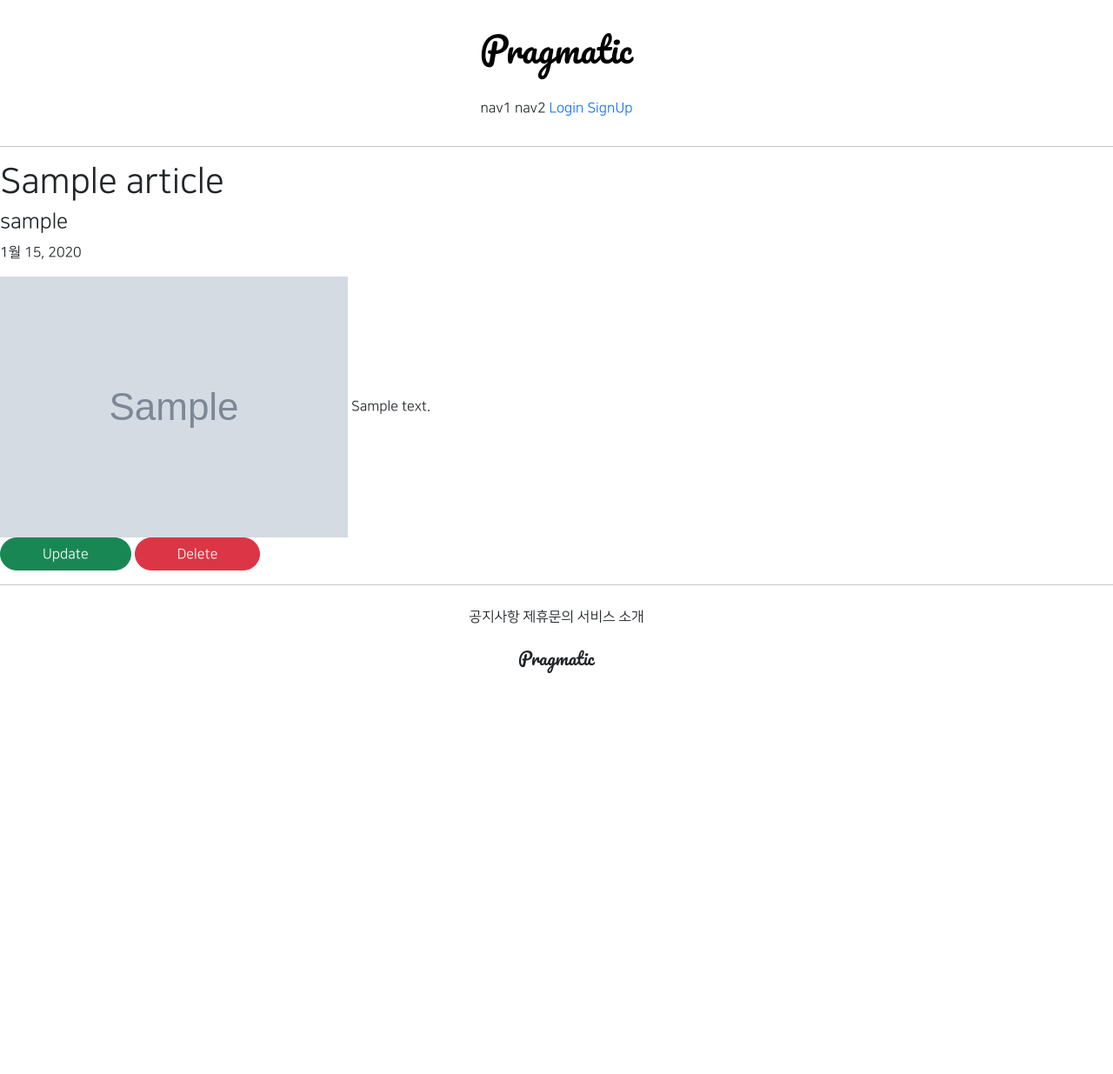
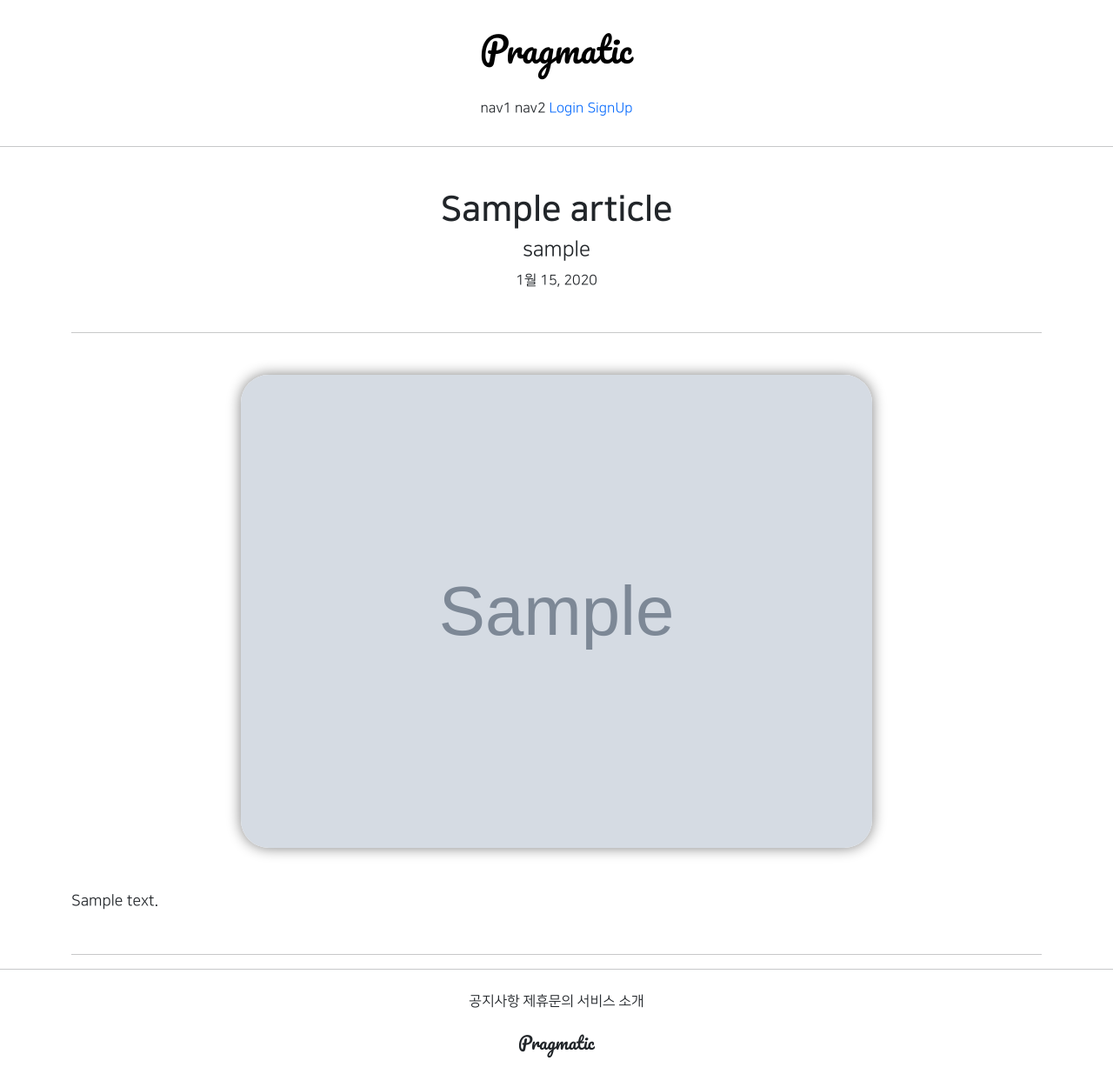
Before and after one commit to success899/gis_4ban_1, a Django app: page /articles/detail/1 in a window 1280 px wide. Shown: the whole page at 87% size. Before the commit the page ends 774 px from the top, so only its background shows below. Run offline with Django 3.2, Linux system fonts and the light colour scheme; tables that the repository leaves empty hold one stand-in row (values such as "Sample post"); grey boxes marked "Sample" are stand-in pictures; parts of the project's set-up code (start-up, migrations or seed data) failed here and were passed over; some libraries are stand-ins or nearby versions.

Commit message:
210806 class commit 1

```diff
--- a/articleapp/templates/articleapp/detail.html
+++ b/articleapp/templates/articleapp/detail.html
@@ -3,17 +3,21 @@
 
 {% block content %}
 
-    <div>
-        <div>
+    <div class="container text-center">
+        <div class="my-5">
             {#   게시글 제목, 글쓴이, 작성일자    #}
-            <h1>{{ target_article.title }}</h1>
+            <h1 class="NNS_B">{{ target_article.title }}</h1>
             <h4>{{ target_article.writer.profile.nickname }}</h4>
             <p>{{ target_article.created_at }}</p>
         </div>
-        <div>
+        <hr>
+        <div class="my-5">
             {#   게시글 대표이미지, 글 내용       #}
-            <img src="{{ target_article.image.url }}" alt="">
-            {{ target_article.content }}
+            <img src="{{ target_article.image.url }}" class="article_image" alt="">
+            <div class="my-5 article_content">
+                {{ target_article.content }}
+            </div>
+            {% if target_article.writer == user %}
             <div>
                 <a href="{% url 'articleapp:update' pk=target_article.pk %}"
                     class="btn btn-success rounded-pill px-5">
@@ -25,6 +29,14 @@
                     Delete
                 </a>
             </div>
+            {% endif %}
+
+        </div>
+
+        <hr>
+
+        <div>
+            {#      댓글 내용, 댓글 작성란      #}
         </div>
     </div>
 
--- a/static/base.css
+++ b/static/base.css
@@ -39,3 +39,15 @@
 .round_button:hover {
     color: dimgray;
 }
+
+.article_content {
+    font-size: 1.1rem;
+    text-align: left;
+
+}
+
+.article_image {
+    border-radius: 2rem;
+    width: 65%;
+    box-shadow: 0 0 1rem gray;
+}
```
